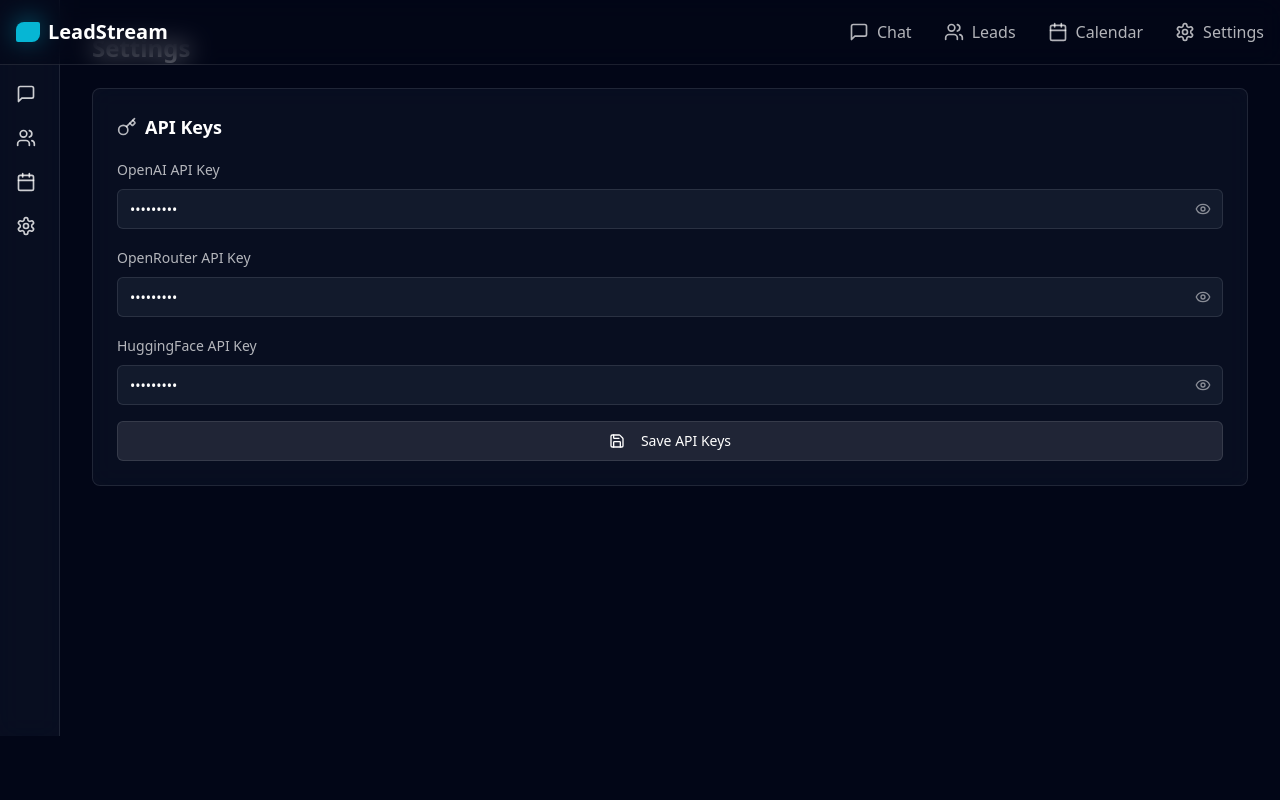
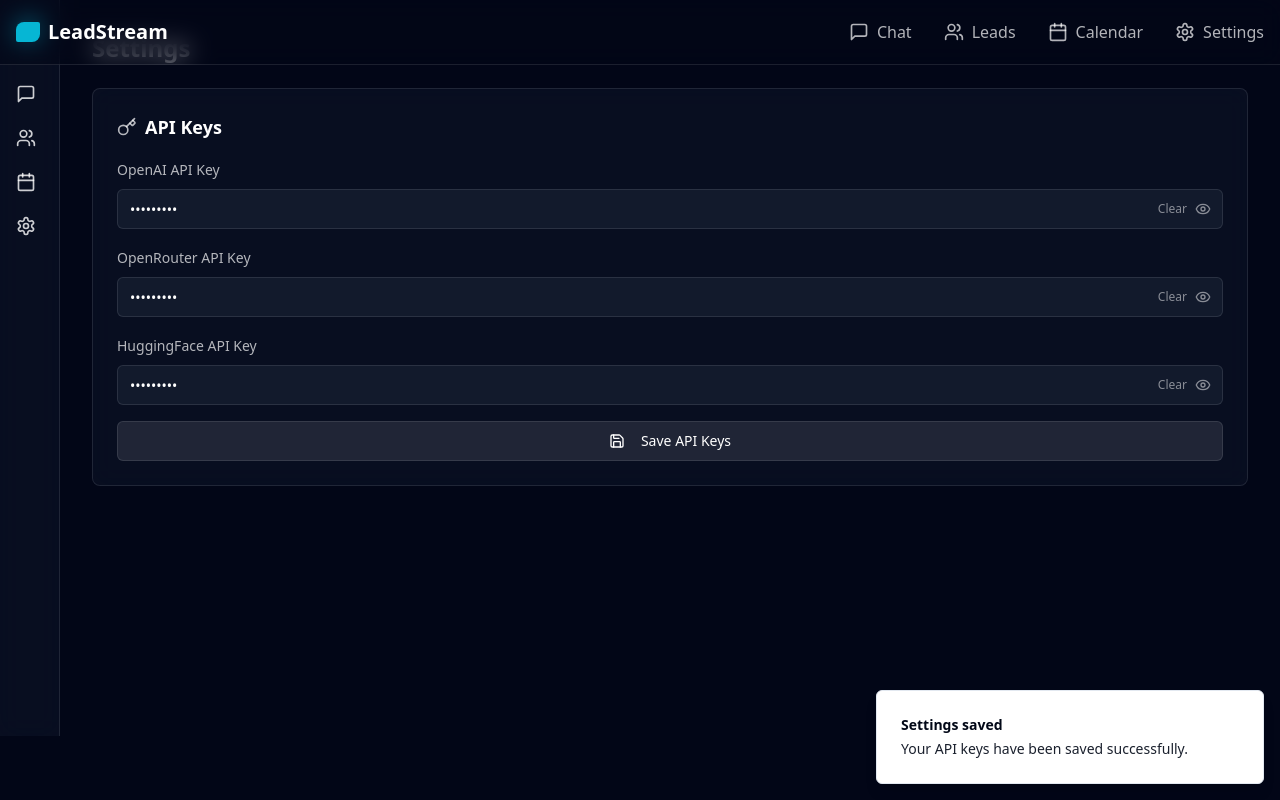
Before and after one commit to lattmamb/leadstream-cortex, a React (Vite) app: page /settings in a window 1280 px wide. Both pictures are taken after typing "Sample123", "Sample123", "Sample123" into the empty fields and a click on the button "Save API Keys". Built offline with nearby package versions, Linux system fonts and the light colour scheme.

Commit message:
Implement functional API keys
This commit makes the API keys functional and usable within the application.  No further details on implementation are provided.

```diff
--- a/src/pages/Settings.tsx
+++ b/src/pages/Settings.tsx
@@ -5,8 +5,10 @@ import { Input } from "@/components/ui/input";
 import { Button } from "@/components/ui/button";
 import { Key, Save, Eye, EyeOff } from "lucide-react";
 import { useState, useEffect } from "react";
+import { useToast } from "@/hooks/use-toast";
 
 const Settings = () => {
+  const { toast } = useToast();
   const [apiKeys, setApiKeys] = useState({
     openai: localStorage.getItem("openai_api_key") || "",
     openrouter: localStorage.getItem("openrouter_api_key") || "",
@@ -20,11 +22,28 @@ const Settings = () => {
   });
 
   const handleSave = () => {
+    try {
       Object.entries(apiKeys).forEach(([key, value]) => {
+        // Only save if there's a value
         if (value) {
           localStorage.setItem(`${key}_api_key`, value);
+        } else {
+          // Remove the key if it's empty
+          localStorage.removeItem(`${key}_api_key`);
         }
       });
+
+      toast({
+        title: "Settings saved",
+        description: "Your API keys have been saved successfully.",
+      });
+    } catch (error) {
+      toast({
+        title: "Error saving settings",
+        description: "There was a problem saving your API keys.",
+        variant: "destructive",
+      });
+    }
   };
 
   const toggleVisibility = (key: keyof typeof showKeys) => {
@@ -33,6 +52,25 @@ const Settings = () => {
       [key]: !prev[key]
     }));
   };
+
+  const clearKey = (key: keyof typeof apiKeys) => {
+    setApiKeys(prev => ({ ...prev, [key]: "" }));
+    localStorage.removeItem(`${key}_api_key`);
+    toast({
+      title: "API key cleared",
+      description: `The ${key} API key has been removed.`,
+    });
+  };
+
+  // Load saved keys on component mount
+  useEffect(() => {
+    const loadedKeys = {
+      openai: localStorage.getItem("openai_api_key") || "",
+      openrouter: localStorage.getItem("openrouter_api_key") || "",
+      huggingface: localStorage.getItem("huggingface_api_key") || "",
+    };
+    setApiKeys(loadedKeys);
+  }, []);
 
   return (
     <div className="min-h-screen bg-slate-950">
@@ -57,14 +95,24 @@ const Settings = () => {
                       value={apiKeys.openai}
                       onChange={(e) => setApiKeys(prev => ({ ...prev, openai: e.target.value }))}
                       placeholder="sk-..."
-                      className="pr-10 bg-slate-800/50 border-white/10 text-white"
+                      className="pr-24 bg-slate-800/50 border-white/10 text-white"
                     />
+                    <div className="absolute right-3 top-1/2 -translate-y-1/2 flex items-center gap-2">
+                      {apiKeys.openai && (
+                        <button
+                          onClick={() => clearKey('openai')}
+                          className="text-white/50 hover:text-white/70 text-xs"
+                        >
+                          Clear
+                        </button>
+                      )}
                       <button
                         onClick={() => toggleVisibility('openai')}
-                      className="absolute right-3 top-1/2 -translate-y-1/2 text-white/50 hover:text-white/70"
+                        className="text-white/50 hover:text-white/70"
                       >
                         {showKeys.openai ? <EyeOff className="h-4 w-4" /> : <Eye className="h-4 w-4" />}
                       </button>
+                    </div>
                   </div>
                 </div>
 
@@ -76,14 +124,24 @@ const Settings = () => {
                       value={apiKeys.openrouter}
                       onChange={(e) => setApiKeys(prev => ({ ...prev, openrouter: e.target.value }))}
                       placeholder="sk-or-..."
-                      className="pr-10 bg-slate-800/50 border-white/10 text-white"
+                      className="pr-24 bg-slate-800/50 border-white/10 text-white"
                     />
+                    <div className="absolute right-3 top-1/2 -translate-y-1/2 flex items-center gap-2">
+                      {apiKeys.openrouter && (
+                        <button
+                          onClick={() => clearKey('openrouter')}
+                          className="text-white/50 hover:text-white/70 text-xs"
+                        >
+                          Clear
+                        </button>
+                      )}
                       <button
                         onClick={() => toggleVisibility('openrouter')}
-                      className="absolute right-3 top-1/2 -translate-y-1/2 text-white/50 hover:text-white/70"
+                        className="text-white/50 hover:text-white/70"
                       >
                         {showKeys.openrouter ? <EyeOff className="h-4 w-4" /> : <Eye className="h-4 w-4" />}
                       </button>
+                    </div>
                   </div>
                 </div>
 
@@ -95,14 +153,24 @@ const Settings = () => {
                       value={apiKeys.huggingface}
                       onChange={(e) => setApiKeys(prev => ({ ...prev, huggingface: e.target.value }))}
                       placeholder="hf_..."
-                      className="pr-10 bg-slate-800/50 border-white/10 text-white"
+                      className="pr-24 bg-slate-800/50 border-white/10 text-white"
                     />
+                    <div className="absolute right-3 top-1/2 -translate-y-1/2 flex items-center gap-2">
+                      {apiKeys.huggingface && (
+                        <button
+                          onClick={() => clearKey('huggingface')}
+                          className="text-white/50 hover:text-white/70 text-xs"
+                        >
+                          Clear
+                        </button>
+                      )}
                       <button
                         onClick={() => toggleVisibility('huggingface')}
-                      className="absolute right-3 top-1/2 -translate-y-1/2 text-white/50 hover:text-white/70"
+                        className="text-white/50 hover:text-white/70"
                       >
                         {showKeys.huggingface ? <EyeOff className="h-4 w-4" /> : <Eye className="h-4 w-4" />}
                       </button>
+                    </div>
                   </div>
                 </div>
 
```
Lines whose indentation alone changed are shown as unchanged.
